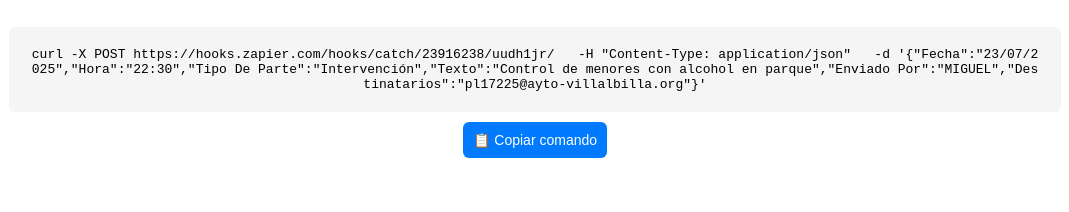
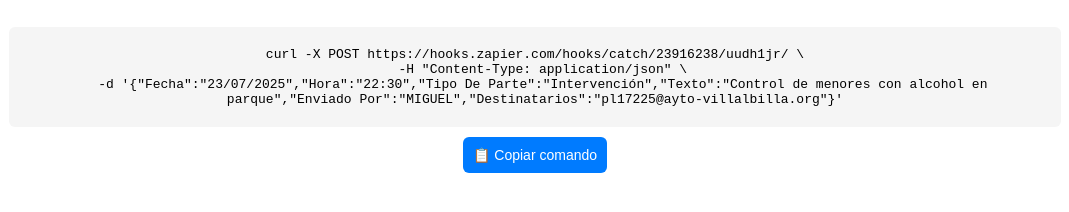
Before and after one commit to miguelhg11/enviar-parte, a plain HTML site: page index.html in a window 1280 px wide. Both pictures are taken after a click on the button "Generar Comando". Shown: the part 186-398 px from the top of the page, without its empty margins (105-1174 px from the left). Drawn offline with Linux system fonts and the light colour scheme.

Commit message:
index.html

```diff
--- a/index.html
+++ b/index.html
@@ -1,4 +1,3 @@
-
 <!DOCTYPE html>
 <html lang="es">
 <head>
@@ -29,7 +28,7 @@
       margin-right: auto;
       font-family: monospace;
       white-space: pre-wrap;
-      word-break: break-all;
+      word-break: break-word;
     }
     #copiar {
       margin-top: 10px;
@@ -57,8 +56,8 @@
       };
 
       const jsonData = JSON.stringify(datos);
-      const comando = `curl -X POST https://hooks.zapier.com/hooks/catch/23916238/uudh1jr/ \
-  -H "Content-Type: application/json" \
+      const comando = `curl -X POST https://hooks.zapier.com/hooks/catch/23916238/uudh1jr/ \\
+  -H "Content-Type: application/json" \\
   -d '${jsonData}'`;
 
       const output = document.getElementById("output");
```
